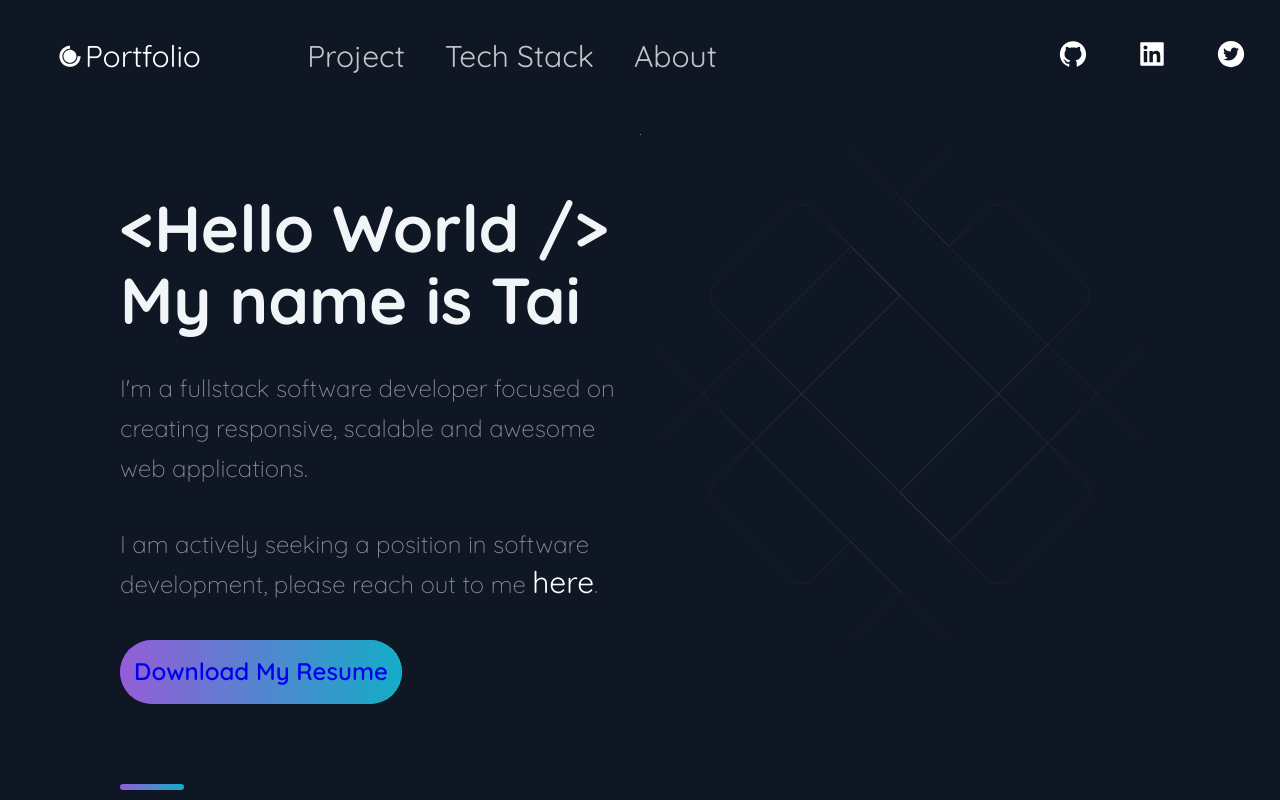
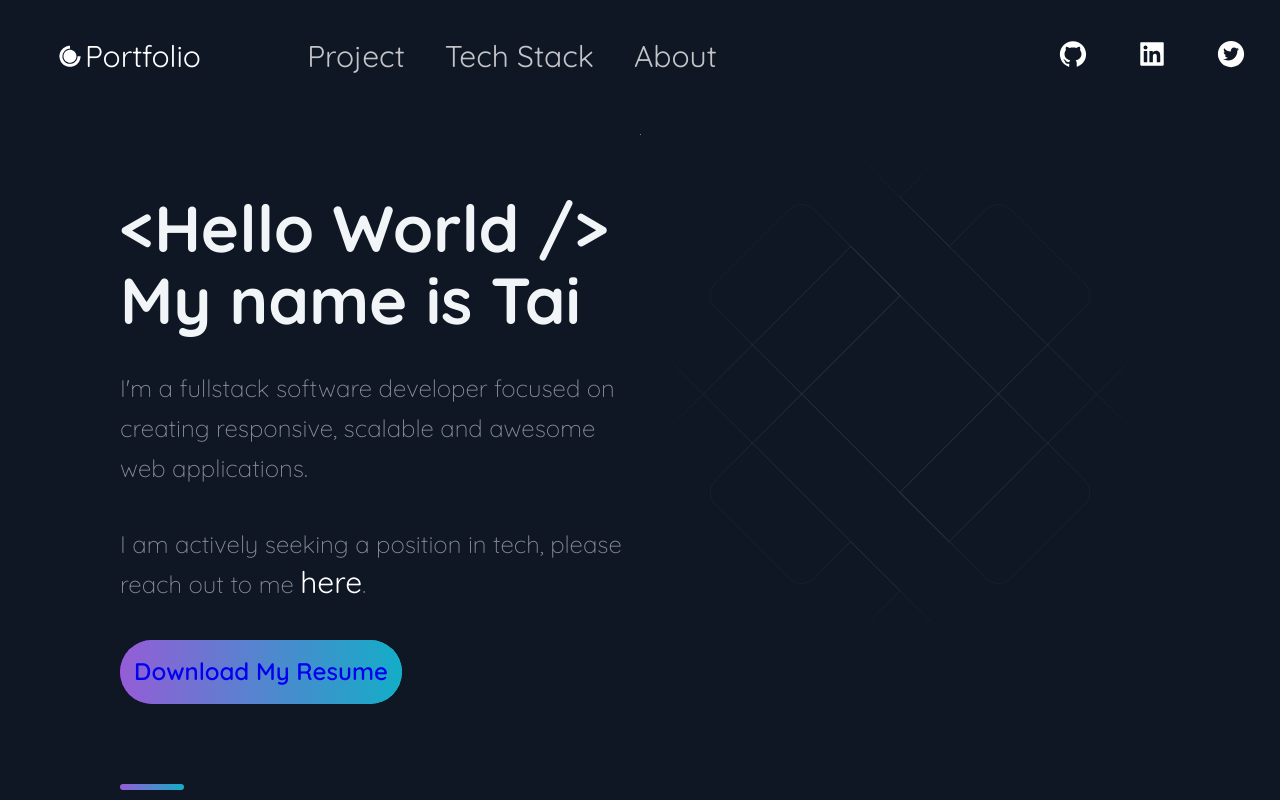
Before and after one commit to 1BarCode/portfolio1, a React (Create React App) app in the folder portfolio1/: page / in a window 1280 px wide. Shown: the top 800 px of the page. Built offline with nearby package versions, Linux system fonts and the light colour scheme.

Commit message:
minor update from PC

```diff
--- a/portfolio1/src/components/Hero/Hero.js
+++ b/portfolio1/src/components/Hero/Hero.js
@@ -21,7 +21,7 @@ const Hero = () => {
           scalable and awesome web applications.
         </SectionText>
         <SectionText>
-          I am actively seeking a position in software development, please reach
+          I am actively seeking a position in tech, please reach
           out to me{" "}
           <NavLink href="#footer">
             <strong>here</strong>
```
Also changed, not shown: 1 other file (tests, documents, lock files or other folders).
